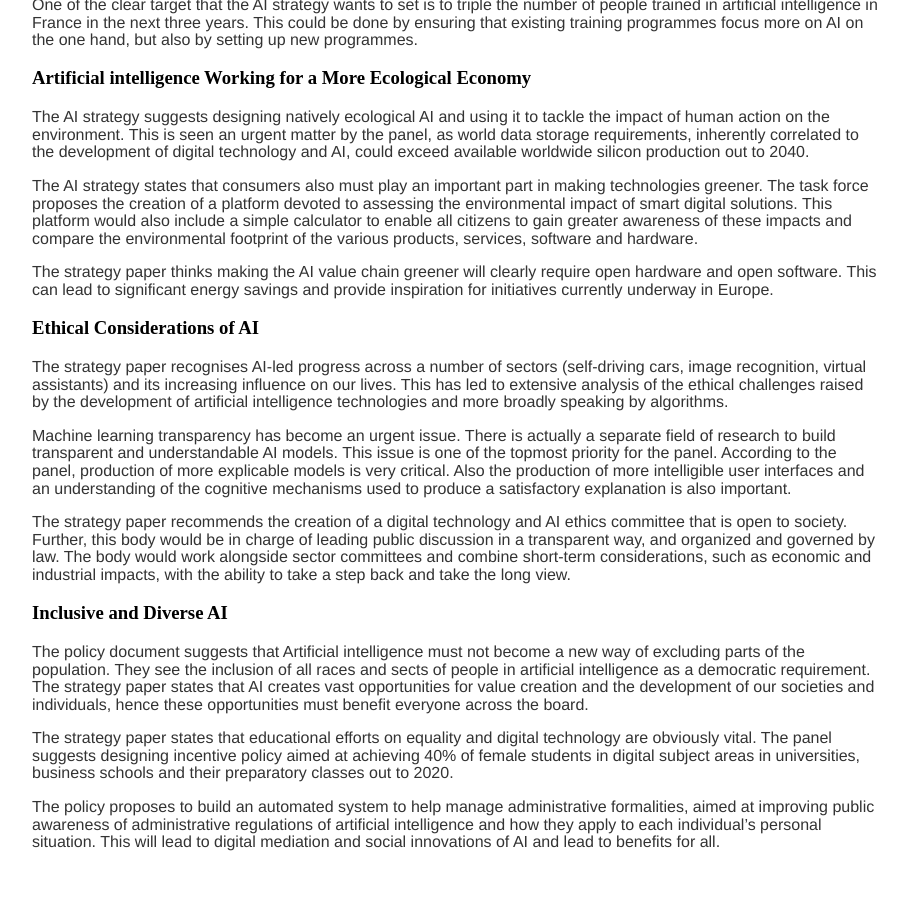
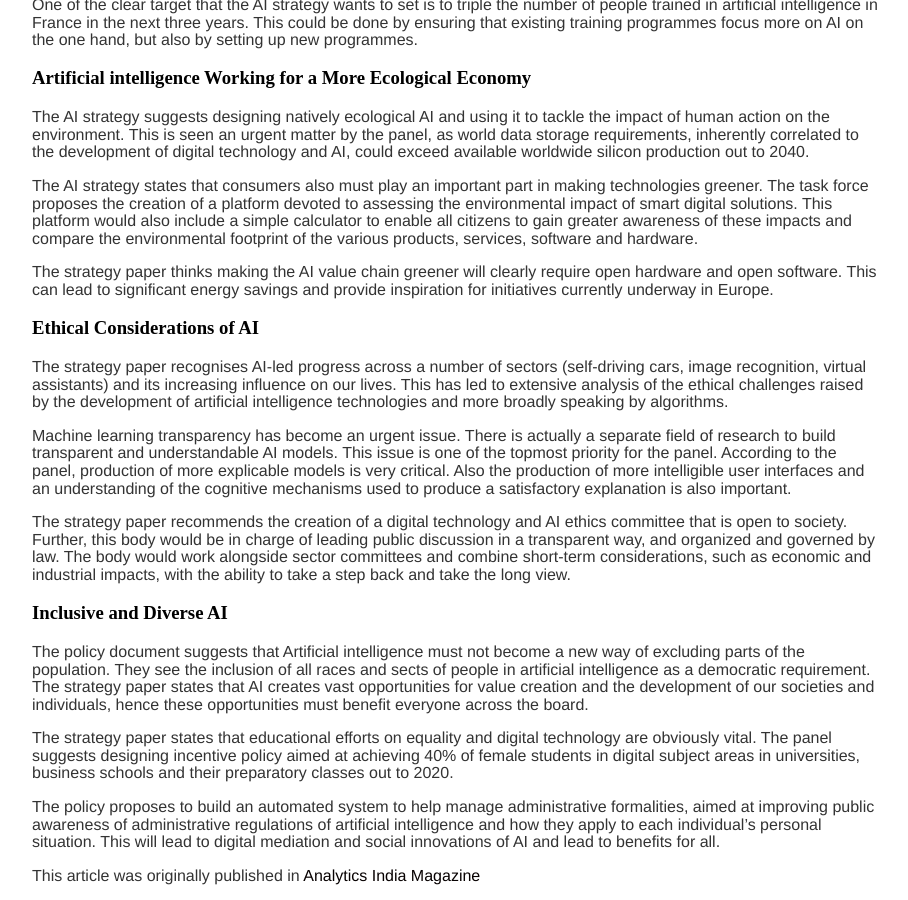
Before and after one commit to AbhiK24/abhik24.github.io, a Jekyll site: the page built from _posts/2018-04-04-Breakdown-of-France-AI-Strategy-Another-French-Revolution-In-The-Making.md, in a window 1280 px wide and 900 px high, scrolled down 1234 px. Shown: the whole window, without its empty margins (168-1076 px from the left). Built offline with Jekyll 4.4.1, drawn with Linux system fonts in a browser that asks for light colours; comment, search, counter and statistics services are not loaded; before the commit the page ends 2101 px from its top, so only the background shows below that.

Commit message:
Update 2018-04-04-Breakdown-of-France-AI-Strategy-Another-French-Revolution-In-The-Making.md

```diff
--- a/_posts/2018-04-04-Breakdown-of-France-AI-Strategy-Another-French-Revolution-In-The-Making.md
+++ b/_posts/2018-04-04-Breakdown-of-France-AI-Strategy-Another-French-Revolution-In-The-Making.md
@@ -53,3 +53,5 @@ The policy document suggests that Artificial intelligence must not become a new
 The strategy paper states that educational efforts on equality and digital technology are obviously vital. The panel suggests designing incentive policy aimed at achieving 40% of female students in digital subject areas in universities, business schools and their preparatory classes out to 2020.
 
 The policy proposes to build an automated system to help manage administrative formalities, aimed at improving public awareness of administrative regulations of artificial intelligence and how they apply to each individual’s personal situation. This will lead to digital mediation and social innovations of AI and lead to benefits for all.
+
+This article was originally published in [Analytics India Magazine](https://analyticsindiamag.com/breakdown-of-frances-ai-strategy/)
```
